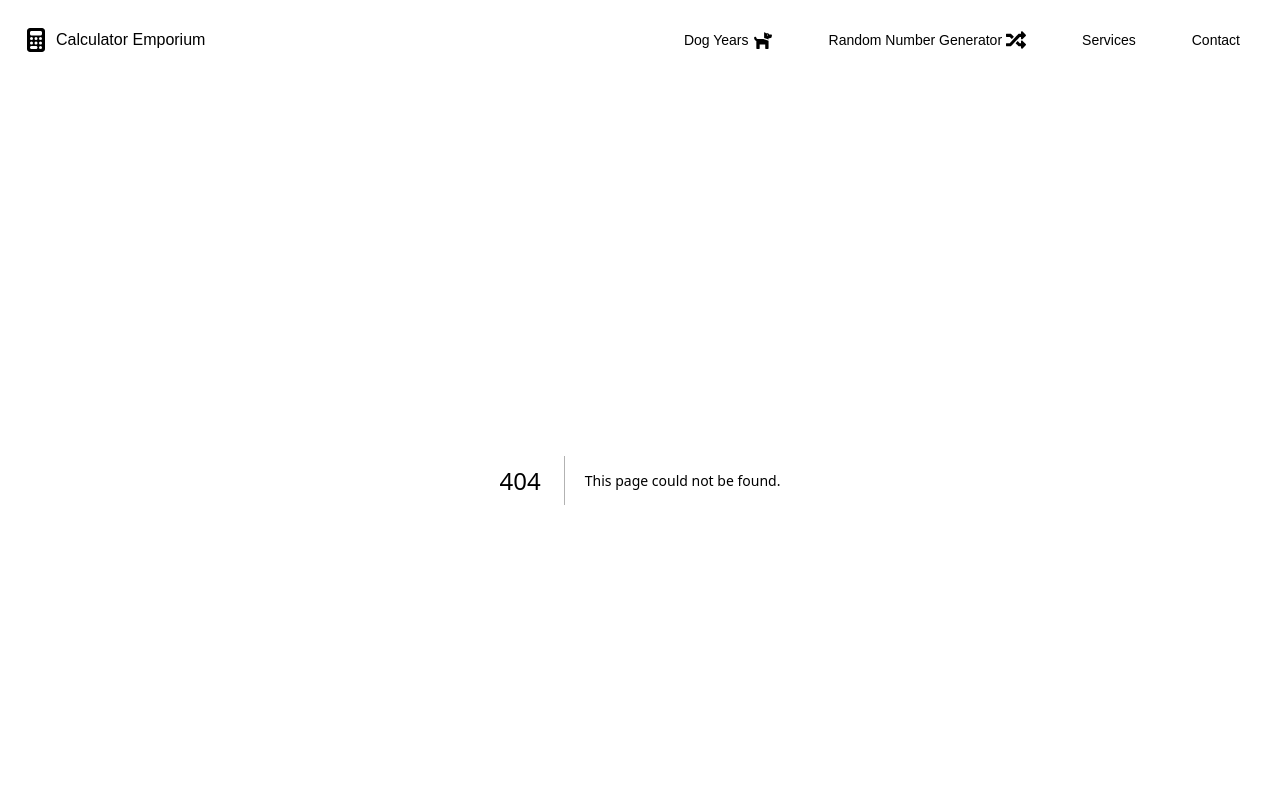
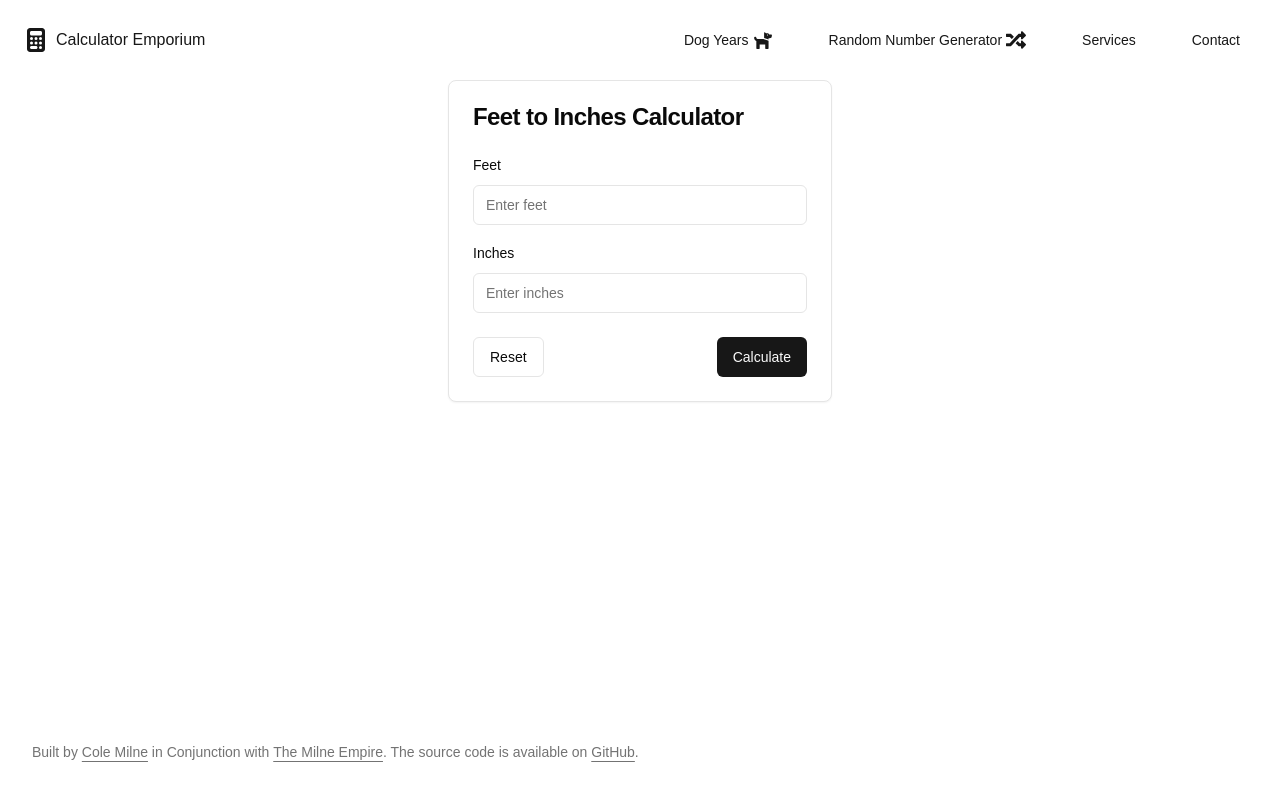
Before and after one commit to colemilne54/Calculator-Emporium, a Next.js app: page /feet-to-inches in a window 1280 px wide. Before the commit this address had no page. Shown: the top 800 px of the page. Built offline with nearby package versions, Linux system fonts and the light colour scheme.

Commit message:
feet to inches

```diff
--- /dev/null
+++ b/src/app/feet-to-inches/page.tsx
@@ -0,0 +1,5 @@
+import FeetToInches from '@/components/calculators/FeetToInches';
+
+export default function Page() {
+   return <FeetToInches />;
+}
--- a/src/components/calculators/FeetToInches.tsx
+++ b/src/components/calculators/FeetToInches.tsx
@@ -1,83 +1,77 @@
-import React, { useState } from 'react';
+'use client';
+
+import { useState } from 'react';
+import { Input } from '@/components/ui/input';
+import { Button } from '@/components/ui/button';
+import { Label } from '@/components/ui/label';
 import {
-  OutlinedInput,
-  Button,
-  FormHelperText,
-  InputAdornment,
-  Typography,
-  FormGroup,
-  Box,
-} from '@mui/material';
+   Card,
+   CardHeader,
+   CardTitle,
+   CardContent,
+   CardFooter,
+} from '@/components/ui/card';
 
 export default function FeetToInches() {
    const [feet, setFeet] = useState('');
    const [inches, setInches] = useState('');
 
    function calculateInches() {
-    return Number(feet)*12+Number(inches);
+      return Number(feet) * 12 + Number(inches);
    }
 
+   const handleReset = () => {
+      setFeet('');
+      setInches('');
+   };
+
    return (
-    <>
-      <Typography variant="h4" component="h2">
-        Feet to Inches
-      </Typography>
-      <Box
-        component="form"
-        sx={{
-          '& .MuiTextField-root': { m: 1, width: '25ch' },
-        }}
-        noValidate
-        autoComplete="off"
-      >
-        <FormGroup>
-          <OutlinedInput
-            id="outlined-adornment-feet"
-            endAdornment={<InputAdornment position="end">ft</InputAdornment>}
-            aria-describedby="outlined-feet-helper-text"
+      <Card className="w-full max-w-sm mx-auto">
+         <CardHeader>
+            <CardTitle>Feet to Inches Calculator</CardTitle>
+         </CardHeader>
+         <CardContent>
+            <form className="space-y-4">
+               <div className="space-y-2">
+                  <Label htmlFor="feet">Feet</Label>
+                  <Input
+                     id="feet"
+                     type="number"
                      value={feet}
                      onChange={(e) => setFeet(e.target.value)}
-            onKeyPress={(event) => {
-              if (!/[1-9]/.test(event.key)) {
-                event.preventDefault();
-              }
-            }}
-            inputProps={{
-              'aria-label': 'feet',
-            }}
+                     placeholder="Enter feet"
+                     min="0"
                   />
-          <FormHelperText id="outlined-feet-helper-text">
-            Feet
-          </FormHelperText>
-        </FormGroup>
-        <FormGroup>
-          <OutlinedInput
-            id="outlined-adornment-inches"
-            endAdornment={<InputAdornment position="end">in</InputAdornment>}
-            aria-describedby="outlined-inches-helper-text"
+               </div>
+               <div className="space-y-2">
+                  <Label htmlFor="inches">Inches</Label>
+                  <Input
+                     id="inches"
+                     type="number"
                      value={inches}
                      onChange={(e) => setInches(e.target.value)}
-            onKeyPress={(event) => {
-              if (!/[0-9]/.test(event.key)) {
-                event.preventDefault();
-              }
-            }}
-            inputProps={{
-              'aria-label': 'inches',
-            }}
+                     placeholder="Enter inches"
+                     min="0"
+                     max="11"
                   />
-          <FormHelperText id="outlined-inches-helper-text">
-            Inches
-          </FormHelperText>
-        </FormGroup>
-        <Button variant="contained">Submit</Button>
-        <Button onClick={() => {setFeet(''); setInches('')}}variant="contained" sx={{ml: 2, bgcolor: 'text.secondary'}}>Reset</Button>
-      </Box>
-      <Typography variant="p" component="p">
-        {feet != ''  && `${feet}'`}
-        {inches != ''  && `${inches}" `}
-        {(feet != '' || inches != '') && `= ${calculateInches()} inches`}
-      </Typography>
-    </>
+               </div>
+            </form>
+         </CardContent>
+         <CardFooter className="flex justify-between">
+            <Button onClick={handleReset} variant="outline">
+               Reset
+            </Button>
+            <Button>Calculate</Button>
+         </CardFooter>
+         {(feet !== '' || inches !== '') && (
+            <CardContent>
+               <p className="text-center font-semibold">
+                  {feet !== '' && `${feet}'`}
+                  {inches !== '' && `${inches}"`}
+                  {` = ${calculateInches()} inches`}
+               </p>
+            </CardContent>
+         )}
+      </Card>
    );
 }
```
Lines whose indentation alone changed are shown as unchanged.
